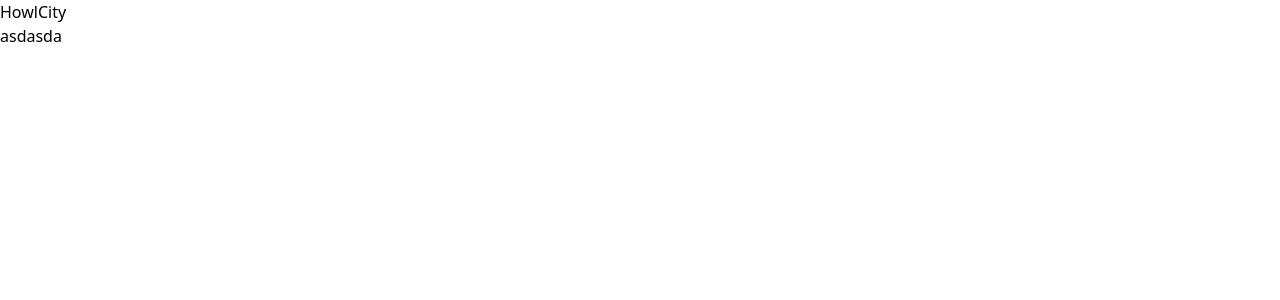
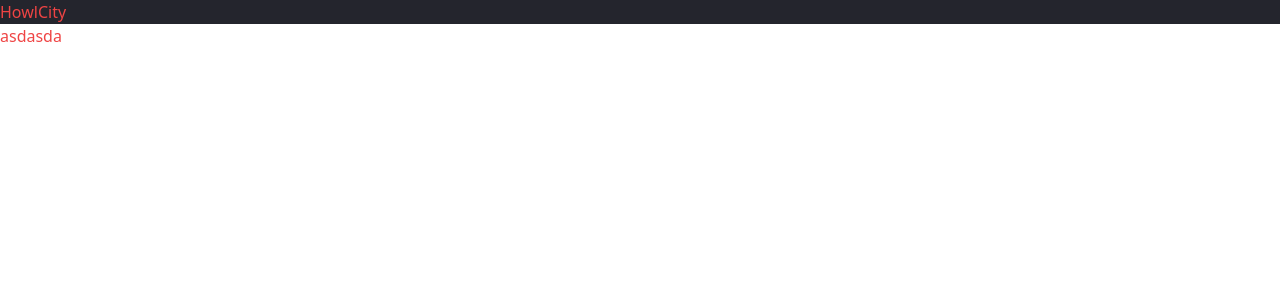
Before and after one commit to tubackkhoa/Staking, a Next.js app: page / in a window 1280 px wide. Shown: the top 300 px of the page. Built offline with nearby package versions, Linux system fonts and the light colour scheme.

Commit message:
tailwind jit

```diff
--- a/tailwind.config.js
+++ b/tailwind.config.js
@@ -1,5 +1,5 @@
 module.exports = {
-    purge: [],
+    purge: ['./public/**/*.html', './src/**/*.{js,jsx,ts,tsx,vue}'],
     mode: 'jit',
     darkMode: false, // or 'media' or 'class'
     theme: {
```
